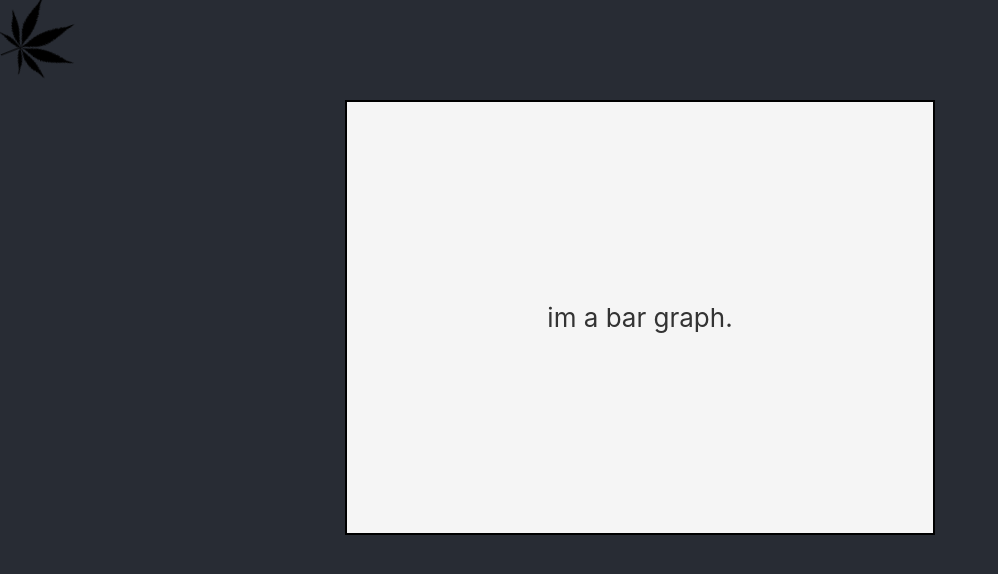
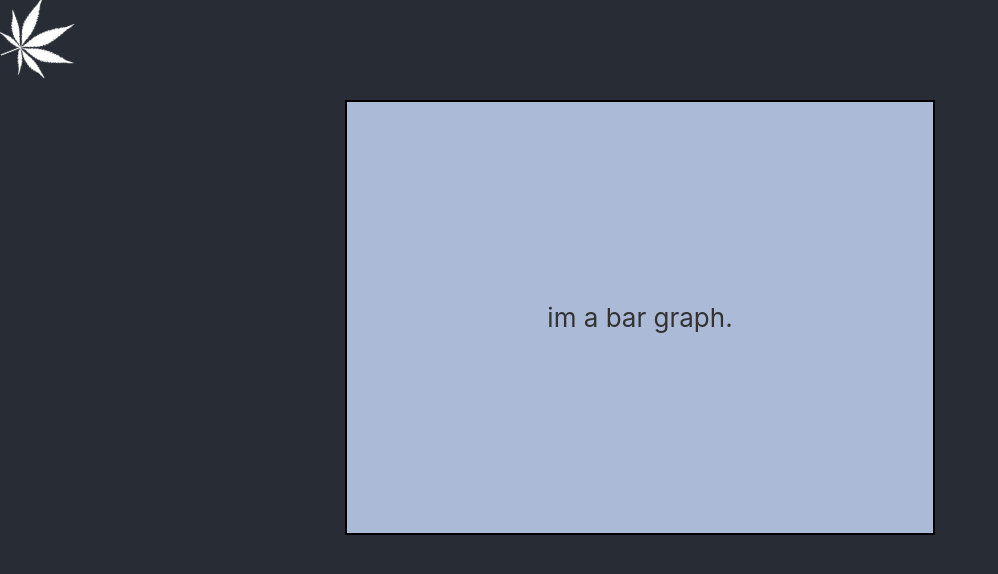
Before and after one commit to nsgnn/hackAE19, a React (Create React App) app in the folder dankdata/: page / in a window 1280 px wide. Shown: the top 574 px of the page, without its empty margins (0-998 px from the left). Built offline with nearby package versions, Linux system fonts and the light colour scheme.

Commit message:
web stuff

```diff
--- a/dankdata/src/App.js
+++ b/dankdata/src/App.js
@@ -1,5 +1,5 @@
 import React, { Component } from 'react';
-import logo from './logo.svg';
+import logo from './logo.png';
 import './App.css';
 import BarChart from './BarChart'
 
@@ -9,7 +9,7 @@ class App extends Component {
       <div className="App">
         <header className="App-header">
           <img src={logo} className="App-logo" alt="logo" />
-          <BarChart/>
+            <BarChart/>
         </header>
       </div>
     );
--- a/dankdata/src/BarChart.css
+++ b/dankdata/src/BarChart.css
@@ -1,7 +1,7 @@
 .BarChart {
     border: 2px solid black;
     text-align: center;
-    background: #f5f5f5;
+    background: #abbad7;
     color: #333;
     margin: 20px;
     padding: 200px;
```
Also changed, not shown: dankdata/src/logo.png (added), dankdata/src/logo.svg (deleted).
